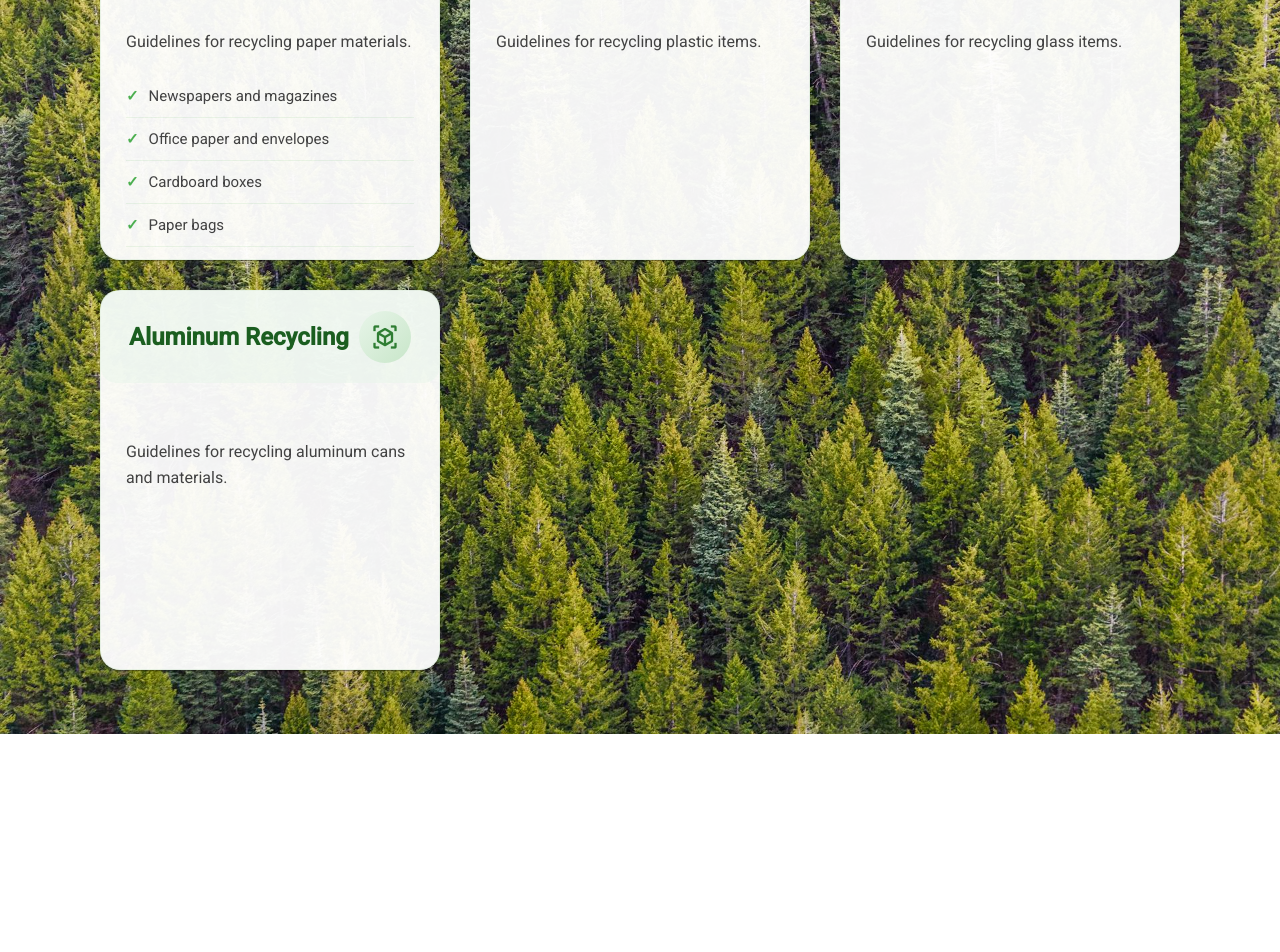
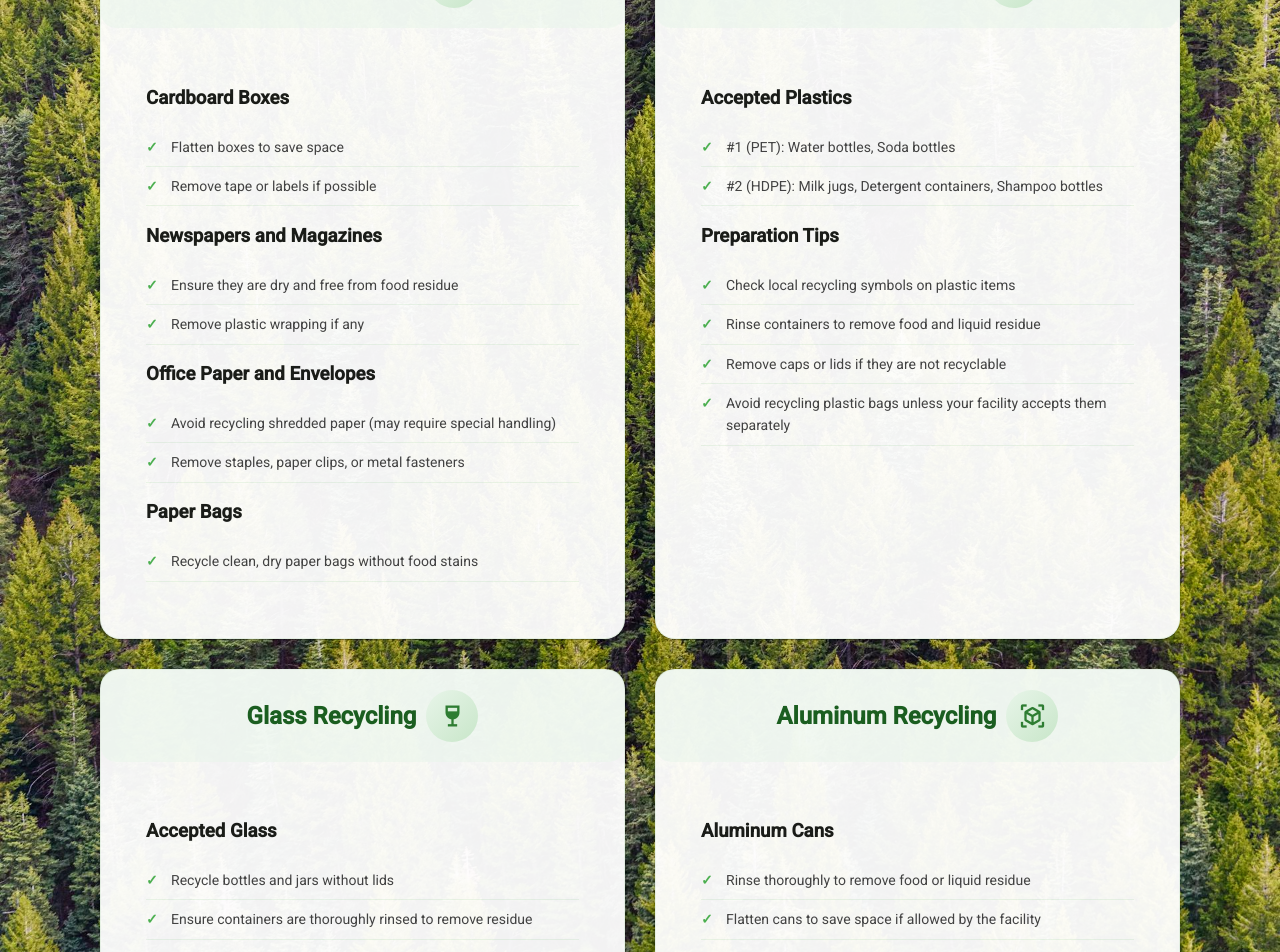
Before and after one commit to CrudusLiv/WasteWise, an Angular app: page /recycling in a window 1280 px wide. Shown: the part 460-1412 px from the top of the page. Before the commit the page ends 1194 px from the top, so only its background shows below. Built offline with nearby package versions, Linux system fonts and the light colour scheme; no server answers.

Commit message:
Content added

```diff
--- a/src/app/Components/dashboard/dashboard.component.css
+++ b/src/app/Components/dashboard/dashboard.component.css
@@ -29,7 +29,7 @@
 
 .dashboard-content {
   display: grid;
-  grid-template-columns: repeat(auto-fit, minmax(300px, 1fr));
+  grid-template-columns: repeat(auto-fit, minmax(200px, 1fr));
   gap: 30px;
   padding: 20px;
 }
--- a/src/app/Components/dashboard/dashboard.component.html
+++ b/src/app/Components/dashboard/dashboard.component.html
@@ -5,6 +5,25 @@
   </div>
 
   <div class="dashboard-content">
+
+    <div class="dashboard-card">
+      <mat-icon class="feature-icon">delete</mat-icon>
+      <h3>Disposal Center</h3>
+      <p>Track disposal activities and status</p>
+      <button mat-raised-button class="btn" routerLink="/disposal">
+        View Disposal
+      </button>
+    </div>
+
+    <div class="dashboard-card">
+      <mat-icon class="feature-icon">recycling</mat-icon>
+      <h3>Recycling Center</h3>
+      <p>Track recycling activities and status</p>
+      <button mat-raised-button class="btn" routerLink="/recycling">
+        View Recycling
+      </button>
+    </div>
+
     <div class="dashboard-card">
       <mat-icon class="feature-icon">delete</mat-icon>
       <h3>Waste Collection</h3>
@@ -15,22 +34,12 @@
     </div>
 
     <div class="dashboard-card">
-        <mat-icon class="feature-icon">recycling</mat-icon>
-        <h3>Recycling Center</h3>
-        <p>Track recycling activities and stats</p>
-        <button mat-raised-button class="btn" routerLink="/recycling">
-          View Recycling
-        </button>
-      </div>
-
-      <div class="dashboard-card">
       <mat-icon class="feature-icon">assessment</mat-icon>
       <h3>Analytics</h3>
       <p>View waste management reports</p>
       <button mat-raised-button class="btn" routerLink="/reports">
         View Reports
       </button>
-      </div>
     </div>
   </div>
     <div class="collection-previews">
@@ -70,3 +79,4 @@
         </mat-card-content>
       </mat-card>
     </div>
+</div>
--- a/src/app/Components/recycling/recycling.component.css
+++ b/src/app/Components/recycling/recycling.component.css
@@ -9,13 +9,14 @@
 
 .recycling-card-header {
   display: flex;
+  width: 90%;
   flex-direction: column;
   align-items: center;
   text-align: center;
   padding: 30px;
   background: rgba(255, 255, 255, 0.9);
   border-radius: 20px;
-    margin-bottom: 40px;
+  margin: 0 auto 70px;
   border: 2px solid rgba(46, 125, 50, 0.1);
 }
 
@@ -37,13 +38,14 @@
 
 .recycling-cards-container {
   display: grid;
-    grid-template-columns: repeat(auto-fit, minmax(300px, 1fr));
+  grid-template-columns: repeat(auto-fit, minmax(350px, 1fr));
   gap: 30px;
   margin: 0 auto;
 }
 
 mat-card {
-    height: 380px;
+  height: auto;
+  min-height: 380px;
   padding: 25px;
   border-radius: 20px;
   background: rgba(255, 255, 255, 0.95);
@@ -74,7 +76,7 @@ mat-card-title {
 }
 
 mat-card-content {
-    padding: 20px 0;
+  padding: 20px 20px 0 20px;
 }
 
 mat-card-content p {
@@ -87,23 +89,26 @@ mat-card-content p {
 mat-card-content ul {
   list-style: none;
   padding: 0;
+  margin-bottom: 15px;
 }
 
 mat-card-content li {
-    padding: 12px 0;
+  padding: 8px 0 8px 25px;
   color: #424242;
   border-bottom: 1px solid rgba(76, 175, 80, 0.1);
-    font-size: 15px;
-    display: flex;
-    align-items: center;
-    gap: 10px;
+  font-size: 14px;
+  line-height: 1.6;
+  position: relative;
 }
 
 mat-card-content li:before {
   content: '✓';
   color: #4CAF50;
+  position: absolute;
+  left: 0;
   font-weight: bold;
 }
+
 
 /* Card Icons */
 mat-card mat-card-header mat-icon {
--- a/src/app/Components/recycling/recycling.component.html
+++ b/src/app/Components/recycling/recycling.component.html
@@ -10,50 +10,72 @@
   </mat-card-header>
 
     <div class="recycling-cards-container">
+        <!-- Paper Recycling Card -->
         <mat-card class="paper-recycling-card">
             <mat-card-header>
                 <mat-icon matSuffix>description</mat-icon>
                 <mat-card-title>Paper Recycling</mat-card-title>
             </mat-card-header>
             <mat-card-content>
-            <p>Guidelines for recycling paper materials.</p>
+                <div *ngFor="let section of paperGuidelines | keyvalue">
+                    <h3>{{section.value.title}}</h3>
                     <ul>
-              <li>Newspapers and magazines</li>
-              <li>Office paper and envelopes</li>
-              <li>Cardboard boxes</li>
-              <li>Paper bags</li>
+                        <li *ngFor="let guideline of section.value.guidelines">{{guideline}}</li>
                     </ul>
+                </div>
             </mat-card-content>
         </mat-card>
 
+        <!-- Plastic Recycling Card -->
         <mat-card class="plastic-recycling-card">
             <mat-card-header>
                 <mat-icon matSuffix>local_drink</mat-icon>
                 <mat-card-title>Plastic Recycling</mat-card-title>
             </mat-card-header>
             <mat-card-content>
-            <p>Guidelines for recycling plastic items.</p>
+                <h3>Accepted Plastics</h3>
+                <ul>
+                    <li>{{plasticGuidelines.acceptedTypes.type1.code}}:
+                        {{plasticGuidelines.acceptedTypes.type1.examples.join(', ')}}</li>
+                    <li>{{plasticGuidelines.acceptedTypes.type2.code}}:
+                        {{plasticGuidelines.acceptedTypes.type2.examples.join(', ')}}</li>
+                </ul>
+                <h3>Preparation Tips</h3>
+                <ul>
+                    <li *ngFor="let tip of plasticGuidelines.preparationTips">{{tip}}</li>
+                </ul>
             </mat-card-content>
         </mat-card>
 
-
+        <!-- Glass Recycling Card -->
         <mat-card class="glass-recycling-card">
             <mat-card-header>
                 <mat-icon matSuffix>wine_bar</mat-icon>
                 <mat-card-title>Glass Recycling</mat-card-title>
             </mat-card-header>
             <mat-card-content>
-            <p>Guidelines for recycling glass items.</p>
+                <div *ngFor="let section of glassGuidelines | keyvalue">
+                    <h3>{{section.value.title}}</h3>
+                    <ul>
+                        <li *ngFor="let guideline of section.value.guidelines">{{guideline}}</li>
+                    </ul>
+                </div>
             </mat-card-content>
         </mat-card>
 
+        <!-- Aluminum Recycling Card -->
         <mat-card class="aluminium-recycling-card">
             <mat-card-header>
                 <mat-icon matSuffix>view_in_ar</mat-icon>
                 <mat-card-title>Aluminum Recycling</mat-card-title>
             </mat-card-header>
             <mat-card-content>
-            <p>Guidelines for recycling aluminum cans and materials.</p>
+                <div *ngFor="let section of aluminumGuidelines | keyvalue">
+                    <h3>{{section.value.title}}</h3>
+                    <ul>
+                        <li *ngFor="let guideline of section.value.guidelines">{{guideline}}</li>
+                    </ul>
+                </div>
             </mat-card-content>
         </mat-card>
     </div>
--- a/src/app/Components/recycling/recycling.component.ts
+++ b/src/app/Components/recycling/recycling.component.ts
@@ -6,5 +6,84 @@ import { Component } from '@angular/core';
   styleUrl: './recycling.component.css'
 })
 export class RecyclingComponent {
+  paperGuidelines = {
+    newspapers: {
+      title: 'Newspapers and Magazines',
+      guidelines: [
+        'Ensure they are dry and free from food residue',
+        'Remove plastic wrapping if any'
+      ]
+    },
+    officePaper: {
+      title: 'Office Paper and Envelopes',
+      guidelines: [
+        'Avoid recycling shredded paper (may require special handling)',
+        'Remove staples, paper clips, or metal fasteners'
+      ]
+    },
+    cardboard: {
+      title: 'Cardboard Boxes',
+      guidelines: [
+        'Flatten boxes to save space',
+        'Remove tape or labels if possible'
+      ]
+    },
+    paperBags: {
+      title: 'Paper Bags',
+      guidelines: [
+        'Recycle clean, dry paper bags without food stains'
+      ]
+    }
+  };
 
+  plasticGuidelines = {
+    acceptedTypes: {
+      type1: {
+        code: '#1 (PET)',
+        examples: ['Water bottles', 'Soda bottles']
+      },
+      type2: {
+        code: '#2 (HDPE)',
+        examples: ['Milk jugs', 'Detergent containers', 'Shampoo bottles']
+      }
+    },
+    preparationTips: [
+      'Check local recycling symbols on plastic items',
+      'Rinse containers to remove food and liquid residue',
+      'Remove caps or lids if they are not recyclable',
+      'Avoid recycling plastic bags unless your facility accepts them separately'
+    ]
+  };
+
+  glassGuidelines = {
+    accepted: {
+      title: 'Accepted Glass',
+      guidelines: [
+        'Recycle bottles and jars without lids',
+        'Ensure containers are thoroughly rinsed to remove residue'
+      ]
+    },
+    nonRecyclable: {
+      title: 'Non-Recyclable Glass',
+      guidelines: [
+        'Do not recycle broken glass, mirrors, or ceramics (may require special handling)'
+      ]
+    }
+  };
+
+  aluminumGuidelines = {
+    cans: {
+      title: 'Aluminum Cans',
+      guidelines: [
+        'Rinse thoroughly to remove food or liquid residue',
+        'Flatten cans to save space if allowed by the facility'
+      ]
+    },
+    foilAndTrays: {
+      title: 'Aluminum Foil and Trays',
+      guidelines: [
+        'Recycle only if they are clean and free from food grease'
+      ]
+    }
+  };
 }
--- a/src/app/Components/reports/reports.component.css
+++ b/src/app/Components/reports/reports.component.css
@@ -7,13 +7,15 @@
 }
 
 .date-picker-card {
-  margin-bottom: 24px;
-  border-radius: 8px;
+  background: rgba(255, 255, 255, 0.9);
+  padding: 30px;
+  margin-bottom: 40px;
+  border: 2px solid rgba(46, 125, 50, 0.1);
 }
 
 .date-picker-section {
   display: flex;
-  gap: 16px;
+  gap: 20px;
   align-items: center;
   flex-wrap: wrap;
 }
@@ -85,7 +87,11 @@ button[mat-raised-button]:hover {
 }
 
 mat-card-title {
-  color: #2E7D32;
+  font-size: clamp(20px, 2.5vw, 24px);
+  font-weight: 600;
+  color: #1B5E20;
+  align-items: center;
+  margin-right: 10px;
 }
 
 mat-card-subtitle {
```
Lines whose indentation alone changed are shown as unchanged.
